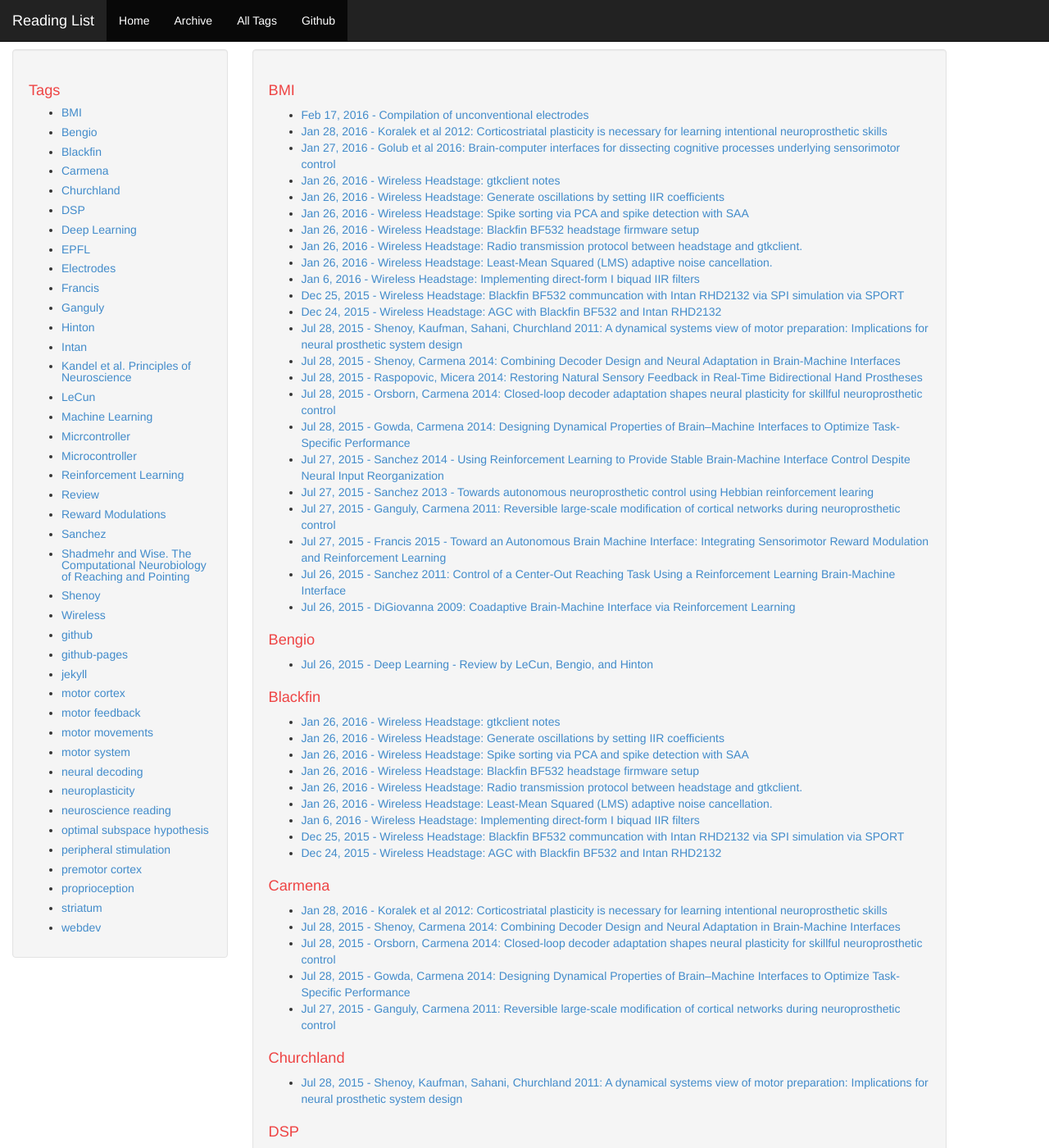
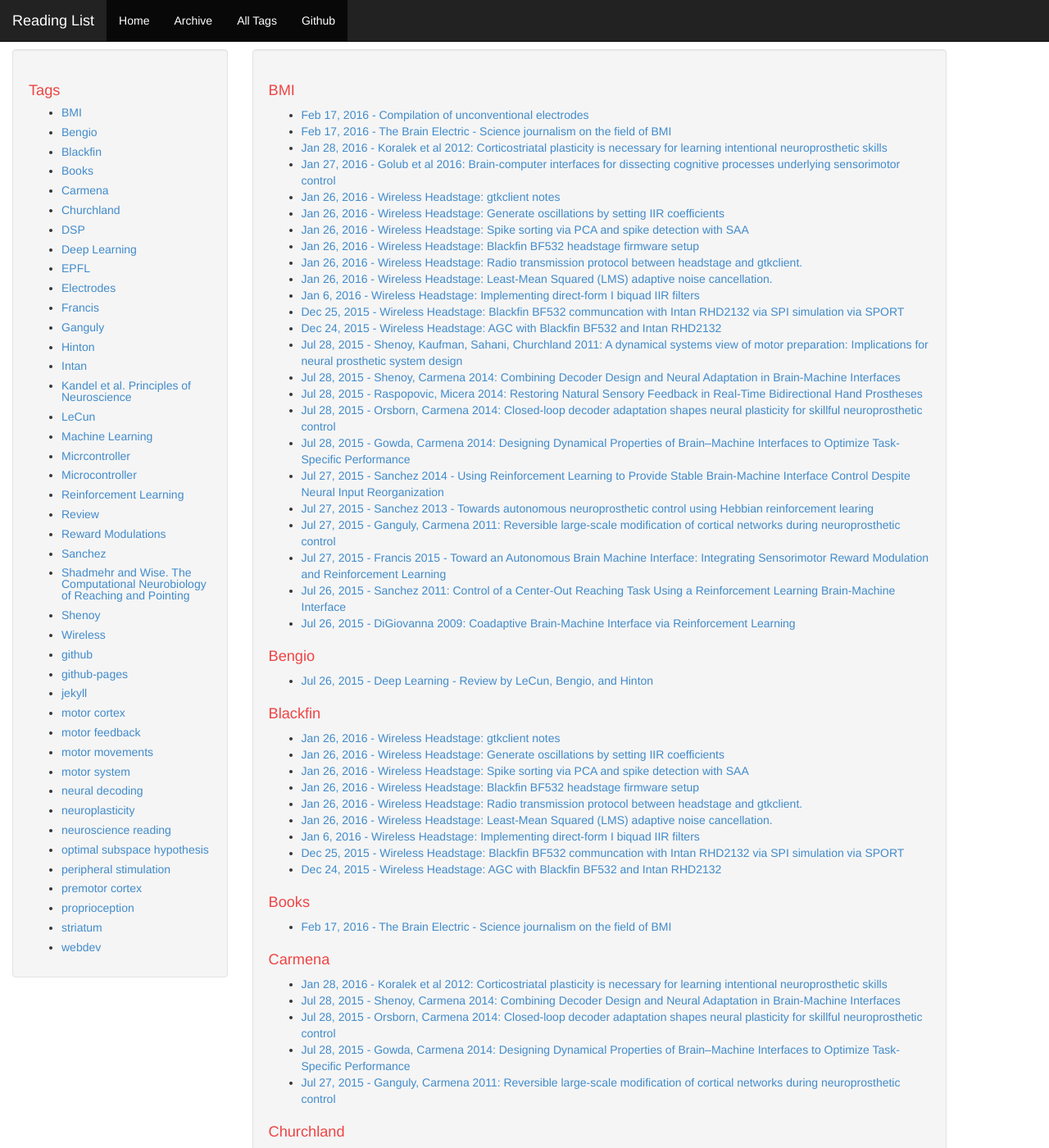
Before and after one commit to allenyin/reading_list, a Jekyll site: the page built from alltags.html, in a window 1280 px wide and 1400 px high. Shown: the whole window at 82% size. Built offline with Jekyll 4.4.1, drawn with Linux system fonts in a browser that asks for light colours; some of the changed lines change nothing that is shown.

Commit message:
Post about brain electric

```diff
--- a/_config.yml
+++ b/_config.yml
@@ -29,7 +29,9 @@ paginate: 20
 
 highlighter: pygments
 markdown: kramdown
+kramdown:
+    input: GFM
 redcarpet:
-  extensions: ["no_intra_emphasis", "fenced_code_blocks", "autolink", "tables", "with_toc_data"]
+  extensions: ["no_intra_emphasis", "fenced_code_blocks", "autolink", "tables", "with_toc_data", "strikethrough"]
 
 exclude: ['README.md', 'LICENSE']
--- /dev/null
+++ b/_posts/2016-02-17-Electric-Brain.md
@@ -0,0 +1,52 @@
+---
+layout: post
+title: "The Brain Electric - Science journalism on the field of BMI"
+date: 2016-2-17
+comments: false
+tags:
+- BMI
+- Books
+---
+
+Just finished reading [The Brain Electric: The dramatic high-tech race to merge minds and machines](http://www.amazon.com/The-Brain-Electric-Dramatic-High-Tech/dp/0374139849)
+
+This book traces the development of modern BMI, following the works of Eric Leuthardt (EEG, ECoG), John Donoghue et al. (Utah Array, Cyberkinetics/Braingate), Andrew Schwarz, and Miguel Nicolelis. Does a good job describing the important publications and experiments. More importantly, I find the descriptions about how DARPA funding changes affect BMI, and the politics/races between the investigators very interesting. The quotes are pretty believable, according to what I personally know about the people described.
+
+Some interesting points:
+
+* When DARPA decides on a project, there are "selected" organizations they prefer. Proposals that involve those organizations are favored. For example, APL and DEKA in the *Revolutionizing Prosthetics* program.
+
+    The APL technical digest has a series of articles describing the development of the [Modular Prosthetic Limb](http://techdigest.jhuapl.edu/TD/td3003/), very cool!
+
+* Cyberkinetics really pioneered the way for BMI to be used in humans, but also demonstrated just how little the market for BMI is. Best bet is probably military applications, then trickle down to civilian uses methinks.
+
+    The intellectual property Cyberkinetics owns is ridiculous:
+
+    > merged with Bionic Technologies, a neurotech firm cofounded by Normann, who hed the patent for the Utah array. [...] added a neural decoding patent out of Brown, while also licensing an astonishingly broad patent held by Emory University's Donald Humphrey. Granted in 2001, Humphrey's patent laid claim to any system that uses sensors implanted in the central nervous system to record and process neural signals that are transmitted to an external device. In other words, most any BCI.
+
+* Philsophical point, which was brought up by Nicolelis in his book [Beyond Boundaries](http://www.amazon.com/gp/product/1250002613/ref=pd_lpo_sbs_dp_ss_3?pf_rd_p=1944687722&pf_rd_s=lpo-top-stripe-1&pf_rd_t=201&pf_rd_i=0374139849&pf_rd_m=ATVPDKIKX0DER&pf_rd_r=13BCD9A8PWSB6AR46E3D), is that consciousness and our brain even may be defined by ability to perform actions. Interesting only in the sense that some have extrapolated the experimental results to this vague point. But without "thought-provoking" points like this, the book won't be nearly as interesting to non-scientific readers.
+
+* Sensory perception may need to be investigated more to enable natural BMI -- brain constructs models of the outside world and compares to sensory inputs.
+
+* I may need to read more about the *Mirror Neurons*.
+
+    Rizzolatti and his protege's original research on Mirror Neurons:
+
+    * [Pelegrino et al., Understanding motor events: a neurophysiology study](http://www.ncbi.nlm.nih.gov/pubmed/1301372)
+
+    * [Rizzolatti et al., Premotor cortex and the recognition of motor actions](http://www.ncbi.nlm.nih.gov/pubmed/8713554)
+
+    * [Gallese et al., Action recognition in the premotor cortex](https://brain.oxfordjournals.org/content/119/2/593)
+
+    * [Fogassi et al., Parietal Lobe: From action organization to intention understanding](http://science.sciencemag.org/content/308/5722/662) - showed neurons coding a specific act showed makredly different activations when this act was part of different actions, and discharged during the observation of those acts done by others.
+
+    These probably explain why passive observation training work in BMI.
+
+    Marco Iacoboni's [book](http://www.amazon.com/Mirroring-People-Science-Empathy-Connect/dp/0312428383) presents how mirror and canonical neurons may relate to the motor system's symbolic construction of the physical realm.
+
+    [Kohler et al., Hearing sounds, understanding actions: action representation in mirror neurons](http://science.sciencemag.org/content/297/5582/846.long)
+
+* Finally got around to read the big Schwarz papers:
+
+    * [<s>Collinger et al., High-performance Neuroprosthetic control by an individual with tetraplegia</s>](http://www.ncbi.nlm.nih.gov/pubmed/23253623)
+    * [<s>Wodlinger et al., Ten-dimensional anthropomorphic arm control in a human brain-machine interface: difficuluties, solutions, and limitations</s>](http://www.ncbi.nlm.nih.gov/pubmed/25514320), very good read!
```
